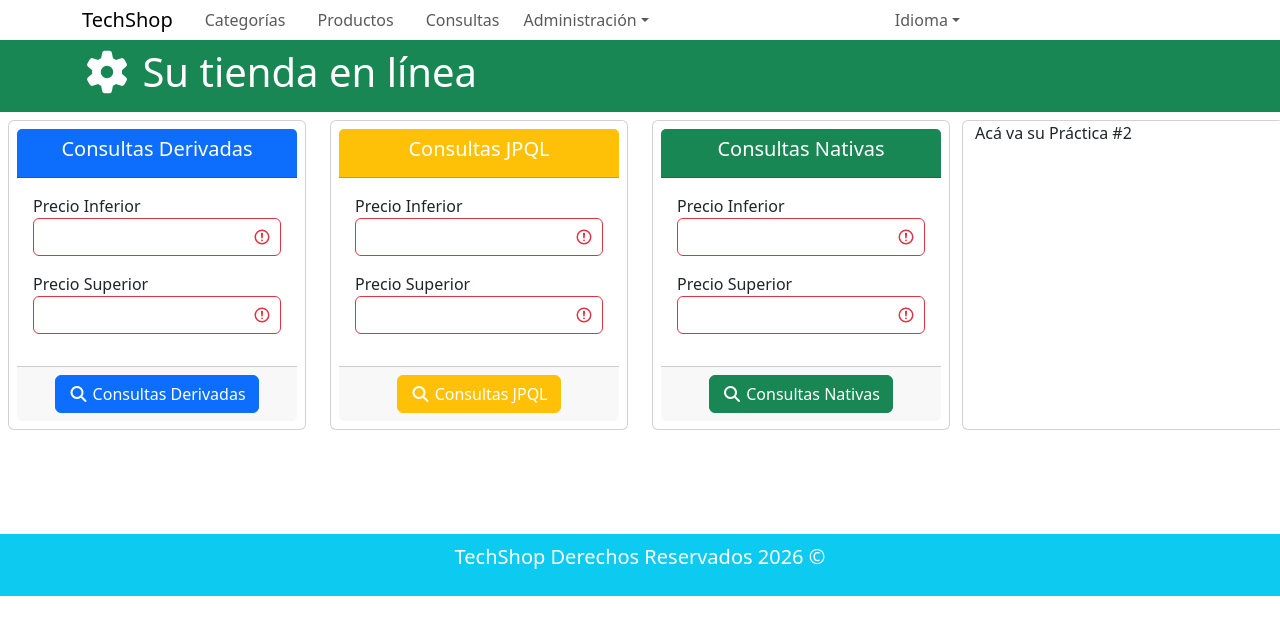
After one commit to santiago-carmona/TiendaTech1, a Spring app: template tiendaTech/src/main/resources/templates/consultas/listado.html in a window 1280 px wide. The commit adds this page. Shown: the top 635 px of the page. Run offline with Thymeleaf, Linux system fonts and the light colour scheme; the template is opened without the code that fills it, so the values that code supplies are empty; some libraries are stand-ins or nearby versions.

Commit message:
Semana 08
Se hace la actualización de semana 8, queda pendiente la practica 2, la pagina es navegable y se pueden hacer las consultas a como se realizaron en la clase

```diff
--- a/tiendaTech/src/main/resources/templates/consultas/fragmentos.html
+++ b/tiendaTech/src/main/resources/templates/consultas/fragmentos.html
@@ -21,36 +21,31 @@
     </div>
 </section>
 
-<!-- fragmento 2 para el listado de productos en tarjetas -->
-<section th:fragment="tarjetas(mostrarCarrito)" class="container py-4">
+<!-- fragmento 2 para el listado de tarjetas de productos -->
+<section th:fragment="tarjetas" class="container py-4">
     <div class="row row-cols-1 row-cols-sm-2 row-cols-lg-3 row-cols-xl-4 g-4">
-        <div th:if="${errorConsulta == null and (productos == null or productos.empty)}"
-             class="text-center py-4 w-100">
-            <span>[[#{lista.vacia}]]</span>
-        </div>
         <div th:each="p : ${productos}" class="col">
-            <div class="card h-100 shadow">
-                <div class="d-flex justify-content-center align-items-center bg-light p-3"
-                     style="height: 200px;">
-                    <img th:src="${p.rutaImagen}" th:alt="${p.descripcion}"
-                         class="img-fluid"
-                         style="max-height: 100%; object-fit: contain"/>
+            <div class="card h-100 shadow-sm">
+                <div class="d-flex justify-content-center align-items-center bg-light p-3" style="height: 200px;">
+                    <img th:src="${p.rutaImagen}" class="img-fluid"
+                         th:alt="${p.descripcion}"
+                         style="max-height: 100%; object-fit: contain;"/>
                 </div>
                 <div class="card-header bg-white">
-                    <h5 class="card-title text-center text-truncate mb-0">[[${p.descripcion}]]</h5>
+                    <h5 class="card-title text-center text-truncate mb-0" th:text="${p.descripcion}">Título</h5>
                 </div>
                 <div class="card-body d-flex flex-column">
-                    <p class="card-text text-muted mb-auto text-truncate">[[${p.detalle}]]</p>
+                    <p class="card-text text-muted mb-auto text-truncate" th:text="${p.detalle}">Detalle</p>
                 </div>
                 <div class="card-footer bg-white d-flex justify-content-between align-items-center">
                     <div class="fw-bold">
-                        <span class="text-success h5">[[${#numbers.formatCurrency(p.precio)}]]</span>
-                        <span th:if="${p.existencias > 0}" class="badge text-bg-success ms-2">[[${p.existencias}]] unidades</span>
+                        <span class="text-success h5" th:text="${#numbers.formatCurrency(p.precio)}">$99.99</span>
+                        <span th:if="${p.existencias > 0}" class="badge text-bg-success ms-2" th:text="${p.existencias} + ' unidades'"></span>
                         <span th:unless="${p.existencias > 0}" class="badge text-bg-danger ms-2">Agotado</span>
                     </div>
-                    <form th:if="${mostrarCarrito}" th:action="@{/carrito/agregar}" th:method="POST" class="d-inline">
+                    <form th:action="@{/carrito/agregar}" th:method="POST" class="d-inline">
                         <input type="hidden" th:value="${p.idProducto}" name="idProducto"/>
-                        <button type="button"
+                        <button type="submit"
                                 class="btn btn-sm btn-primary"
                                 th:disabled="${p.existencias == 0}"
                                 onclick="addCart(this.form)">
@@ -58,8 +53,43 @@
                         </button>
                     </form>
                 </div>
-
             </div>
         </div>
     </div>
 </section>
+
+<!-- fragmento 3 para mostrar los 3 formularios de las consultas -->
+<section th:fragment='consultas' class='row row-cols-4 p-2'>
+    <div th:replace="~{consultas/fragmentos :: formConsulta('primary',#{consultas.derivadas},'/consultas/consultaDerivada')}"/>
+    <div th:replace="~{consultas/fragmentos :: formConsulta('warning',#{consultas.jpql},'/consultas/consultaJPQL')}"/>
+    <div th:replace="~{consultas/fragmentos :: formConsulta('success',#{consultas.sql},'/consultas/consultaSQL')}"/>
+    <div class='card'><p>Acá va su Práctica #2</p></div>
+</section>
+
+<!-- fragmento 4 para mostrar el formulario factorizado -->
+<div th:fragment='formConsulta(colorForm, textoForm, urlForm)'>
+    <form method="post" th:action='@{${urlForm}}' class='was-validated'>
+        <div class='card p-2'>
+            <div class="card-header text-center text-white" th:classappend="${'bg-'+colorForm}">
+                <h5>[[${textoForm}]]</h5>
+            </div>
+            <div class="card-body">
+                <div class='mb-3'>
+                    <label>[[#{consultas.precio.inferior}]]</label>
+                    <input type="number" name='precioInf' th:value='${precioInf}'
+                           class='form-control' min="0" required/>
+                </div>
+                <div class='mb-3'>
+                    <label>[[#{consultas.precio.superior}]]</label>
+                    <input type="number" name='precioSup' th:value='${precioSup}'
+                           class='form-control' min="0" required/>
+                </div>
+            </div>
+            <div class="card-footer text-center">
+                <button type='submit' class='btn text-white' th:classappend="${'btn-'+colorForm}">
+                    <i class='fa-solid fa-magnifying-glass'></i> [[${textoForm}]]
+                </button>
+            </div>
+        </div>
+    </form>
+</div>
--- /dev/null
+++ b/tiendaTech/src/main/resources/templates/consultas/listado.html
@@ -0,0 +1,14 @@
+<!DOCTYPE html>
+<html xmlns="http://www.w3.org/1999/xhtml"
+      xmlns:th="http://www.thymeleaf.org"
+      xmlns:sec="http://www.thymeleaf.org/thymeleaf-extras-springsecurity6">
+    <head th:replace="~{general/fragmentos :: head}"/>
+    <body>
+        <header th:replace="~{general/fragmentos :: header}"/>
+
+        <section th:replace="~{consultas/fragmentos :: consultas}"/>
+        <section th:replace="~{consultas/fragmentos :: tarjetas}"/>
+
+        <footer th:replace="~{general/fragmentos :: footer}"/>
+    </body>
+</html>
--- a/tiendaTech/src/main/resources/templates/general/fragmentos.html
+++ b/tiendaTech/src/main/resources/templates/general/fragmentos.html
@@ -2,16 +2,16 @@
 <head th:fragment="head">
     <title>TechShop</title>
     <meta charset="UTF-8"/>
-    <meta name="viewport" content="width=device-width, initial-scale=1"/>
-    <link rel="icon" type="image/png" sizes="16x16" th:href="@{/fav/favicon-16x16.png}"/>
-    <link rel="icon" type="image/png" sizes="32x32" th:href="@{/fav/favicon-32x32.png}"/>
-    <link rel="icon" type="image/png" sizes="96x96" th:href="@{/fav/favicon-96x96.png}"/>
-    <link rel="icon" type="image/png" sizes="256x256" th:href="@{/fav/favicon-256x256.png}"/>
+    <link rel="icon" type="image/png" sizes="16x16" href="/fav/favicon-16x16.png"/>
+    <link rel="icon" type="image/png" sizes="32x32" href="/fav/favicon-32x32.png"/>
+    <link rel="icon" type="image/png" sizes="96x96" href="/fav/favicon-96x96.png"/>
+    <link rel="icon" type="image/png" sizes="256x256" href="/fav/favicon-256x256.png"/>
     <link th:href="@{/webjars/bootstrap/css/bootstrap.min.css}" rel="stylesheet"/>
     <link th:href="@{/webjars/font-awesome/css/all.css}" rel="stylesheet"/>
-    <script th:src="@{/webjars/bootstrap/js/bootstrap.bundle.min.js}"></script>
+    <script th:src="@{/js/rutinas.js}"></script>
     <script th:src="@{/webjars/jquery/jquery.min.js}"></script>
-    <script th:src="@{/js/rutinas.js}"></script>
+    <script th:src="@{/webjars/popper.js/umd/popper.min.js}"></script>
+    <script th:src="@{/webjars/bootstrap/js/bootstrap.min.js}"></script>
 </head>
 
 
@@ -24,11 +24,11 @@
                 <span class="navbar-toggler-icon"></span>
             </button>
             <div class="collapse navbar-collapse justify-content-between" id="navbarCollapse">
-                <ul class="navbar-nav" sec:authorize="hasRole('ROLE_ADMIN') or hasRole('ROLE_VENDEDOR')">
+                <ul class="navbar-nav">
                     <li class="nav-item px-2"><a class="nav-link" th:href="@{/categoria/listado}">[[#{plantilla.categorias}]]</a></li>
                     <li class="nav-item px-2"><a class="nav-link" th:href="@{/producto/listado}">[[#{plantilla.productos}]]</a></li>
                     <li class="nav-item px-2"><a class="nav-link" th:href="@{/consultas/listado}">[[#{plantilla.consultas}]]</a></li>
-                    <li class="nav-item dropdown" sec:authorize="hasRole('ROLE_ADMIN')">
+                    <li class="nav-item dropdown">
                         <a class="nav-link dropdown-toggle" data-bs-toggle="dropdown" href="#" role="button" aria-expanded="false">
                             [[#{plantilla.admin}]]</a>
                         <ul class="dropdown-menu">
@@ -57,7 +57,6 @@
                             <li><a class="dropdown-item" th:href="@{/(lang=en)}">English</a></li>
                             <li><a class="dropdown-item" th:href="@{/(lang=fr)}">Française</a></li>
                             <li><a class="dropdown-item" th:href="@{/(lang=pt)}">Portugaise</a></li>
-                            <li><a class="dropdown-item" th:href="@{/(lang=ja)}">Japones</a></li>
                         </ul>
                     </li>
                 </ul>
@@ -66,7 +65,7 @@
             </div>
         </div>
     </nav>
-    <section id="main-header" class="py-2 bg-success text-white d-print-none">
+    <section id="main-header" class="py-2 bg-success text-white">
         <div class="container">
             <div class="row">
                 <div class="col-md-6">
@@ -76,8 +75,9 @@
         </div>
     </section>
 </header>
+
 <!-- Fragmento #3  define el footer de las páginas, aparte de esto se podria incluir enlaces a redes socilaes y demás -->
-<footer th:fragment="footer" class="p-2 mt-5 bg-info text-white d-print-none">
+<footer th:fragment="footer" class="p-2 mt-5 bg-info text-white">
     <p class="lead text-center">[[#{plantilla.derechos}]] &COPY;</p>
 </footer>
 
@@ -91,7 +91,7 @@
              aria-atomic="true"
              data-bs-autohide="true">
             <div class="toast-header text-white bg-danger">
-                <i class="fa-solid fa-bomb"></i> <strong class="me-auto"> [[#{error}]]</strong>
+                <i class="fa-solid fa-bomb"></i> <strong clas=me-auto> [[#{error}]]</strong>
             </div>
             <div class="toast-body">
                 <p>[[${error}]]</p>
@@ -107,7 +107,7 @@
              aria-atomic="true"
              data-bs-autohide="true">
             <div class="toast-header text-white bg-success">
-                <i class="fa-solid fa-square-check"></i> <strong class="me-auto"> [[#{atencion}]]</strong>
+                <i class="fa-solid fa-square-check"></i> <strong class=me-auto> [[#{atencion}]]</strong>
             </div>
             <div class="toast-body">
                 <p>[[${todoOk}]]</p>
@@ -119,32 +119,3 @@
         </div>
     </div>
 </section>
-
-<!-- Fragmentos #5 define una ventana tipo Toast para mostrar mensajes de eliminar -->
-<section th:fragment="confirmarEliminar(accionEliminar, nombreId)">
-    <div class="modal fade" id="confirmModal" tabindex="-1" aria-labelledby="modalLabel" aria-hidden="true">
-        <div class="modal-dialog modal-dialog-centered custom-modal-animation">
-            <div class="modal-content animate-slide-up">
-                <form th:action="${accionEliminar}" method="post">
-                    <input type="hidden" th:attr="name=${nombreId}" id="modalId"/>
-                    <div class="modal-header bg-warning text-white">
-                        <h5 class="modal-title" id="modalLabel"><i class="fa-solid fa-circle-radiation"></i> [[#{accion.confirmar}]]</h5>
-                        <button type="button" class="btn-close" data-bs-dismiss="modal" aria-label="[[#{accion.cerrar}]]"></button>
-                    </div>
-                    <div class="modal-body">
-                        <p>[[#{accion.confirmar.texto1}]]<span id="modalDescripcion"></span>?</p>
-                        <h6>[[#{accion.confirmar.texto2}]]</h6>
-                    </div>
-                    <div class="modal-footer">
-                        <button type="submit" class="btn btn-danger">
-                            <i class="fa-solid fa-trash"></i> [[#{accion.eliminar}]]
-                        </button>
-                        <button type="button" class="btn btn-secondary" data-bs-dismiss="modal">
-                            <i class="fa-solid fa-xmark"></i> [[#{accion.cerrar}]]
-                        </button>
-                    </div>
-                </form>
-            </div>
-        </div>
-    </div>
-</section>
```
Also changed, not shown: tiendaTech/src/main/java/com/tienda/controller/ConsultaController.java (added, +66 -0 lines), tiendaTech/src/main/java/com/tienda/repository/ProductoRepository.java (+16 -3 lines), tiendaTech/src/main/java/com/tienda/service/ProductoService.java (+20 -9 lines), tiendaTech/src/main/resources/templates/index.html (+7 -6 lines).
